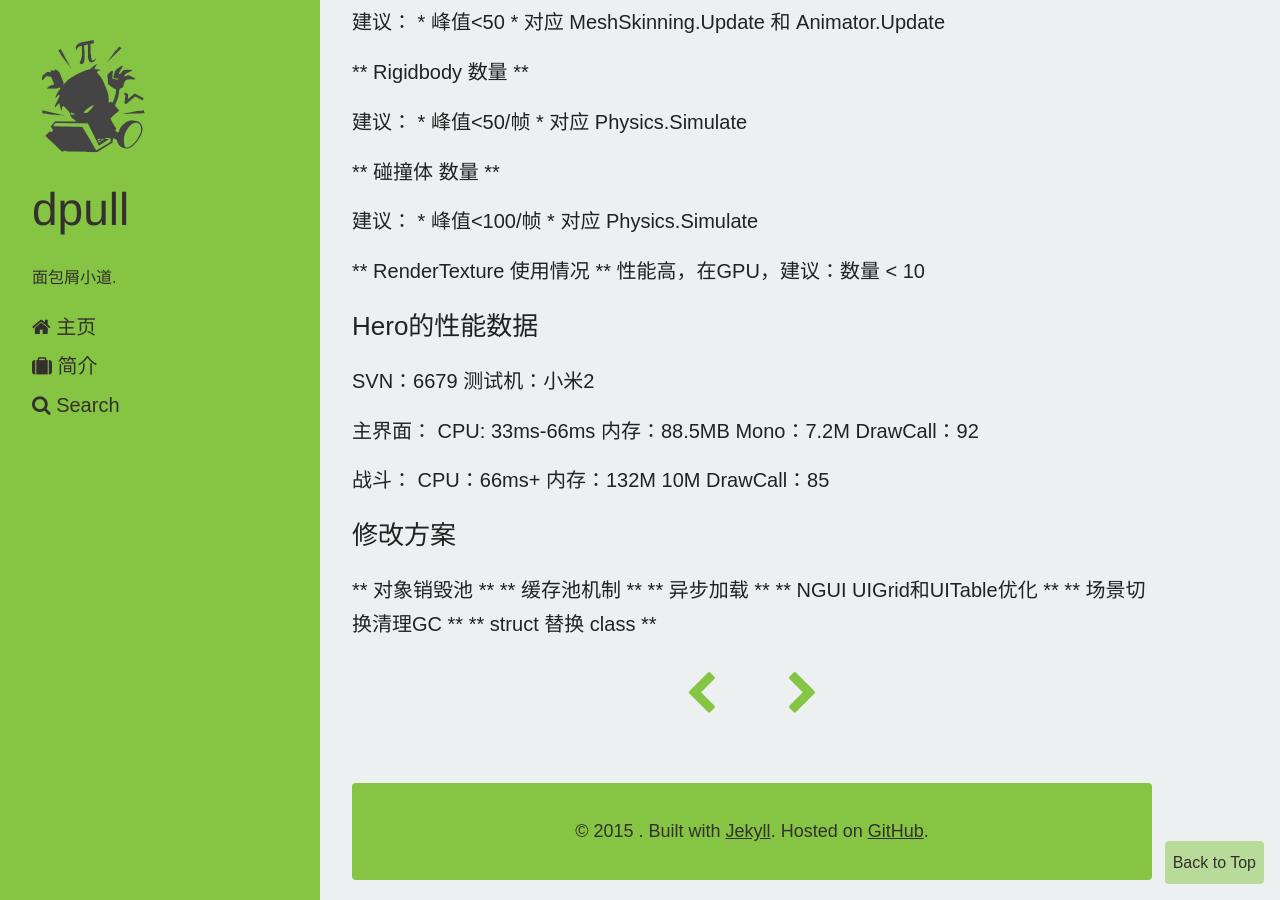
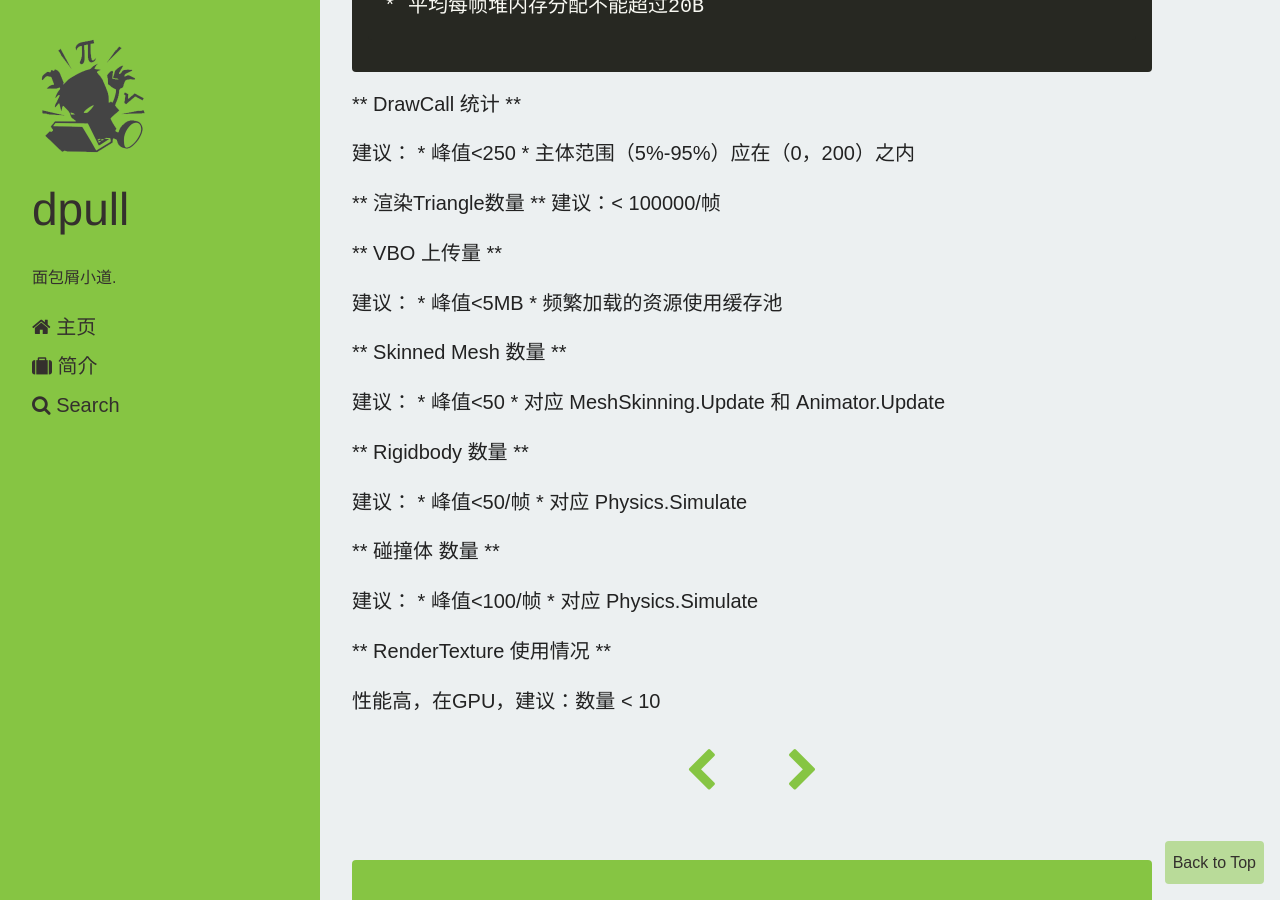
Before and after one commit to dpull/dpull.github.io, a Jekyll site: the page built from _posts/hero/2015-04-30-optimize.md, in a window 1280 px wide and 900 px high, scrolled down 1643 px. Built offline with Jekyll 4.4.1, drawn with Linux system fonts in a browser that asks for light colours; nearby versions of some CDN libraries; Markdown is read by kramdown in place of the engine named in the settings; comment, search, counter and statistics services are not loaded; some of the changed text lies outside the part shown.

Commit message:
animarot优化

```diff
--- a/_posts/hero/2015-04-30-optimize.md
+++ b/_posts/hero/2015-04-30-optimize.md
@@ -72,27 +83,6 @@
 	* 对应 Physics.Simulate
 
 
-** RenderTexture 使用情况 ** 性能高，在GPU，建议：数量 < 10
+** RenderTexture 使用情况 **
 
-### Hero的性能数据 ###
-SVN：6679
-测试机：小米2
-
-主界面：
-CPU: 33ms-66ms
-内存：88.5MB Mono：7.2M
-DrawCall：92
-
-战斗：
-CPU：66ms+
-内存：132M 10M
-DrawCall：85
-
-### 修改方案 ###
-
-** 对象销毁池 **
-** 缓存池机制 **
-** 异步加载 **
-** NGUI UIGrid和UITable优化 **
-** 场景切换清理GC **
-** struct 替换 class **
+性能高，在GPU，建议：数量 < 10
```
Also changed, not shown: other parts of _posts/hero/2015-04-30-optimize.md (+11 -0 lines), _posts/hero/2015-07-11-summary.md (+3 -6 lines), _posts/program/2015-06-07-reading_unity_sourcecode.md (+2 -0 lines).
